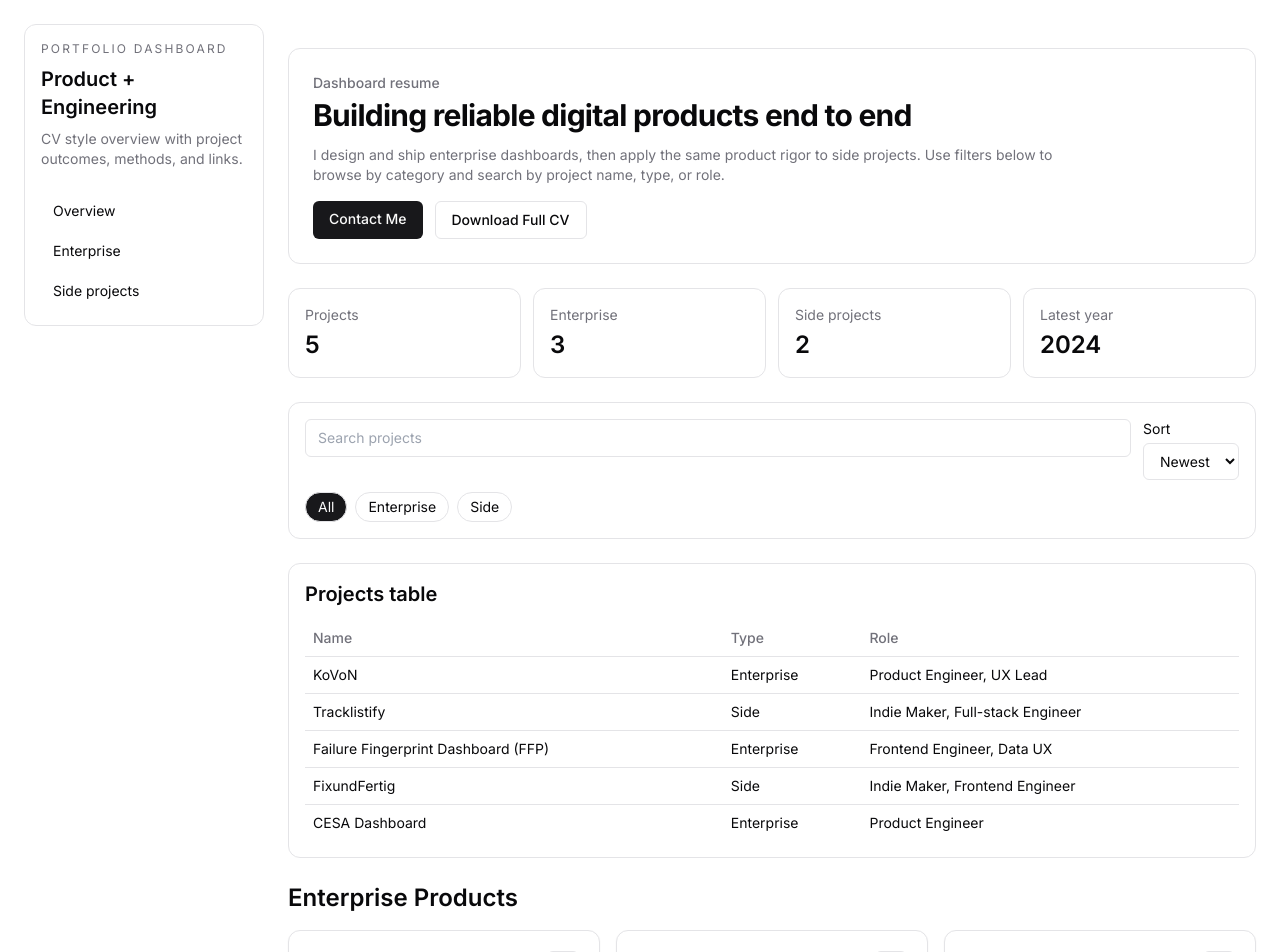
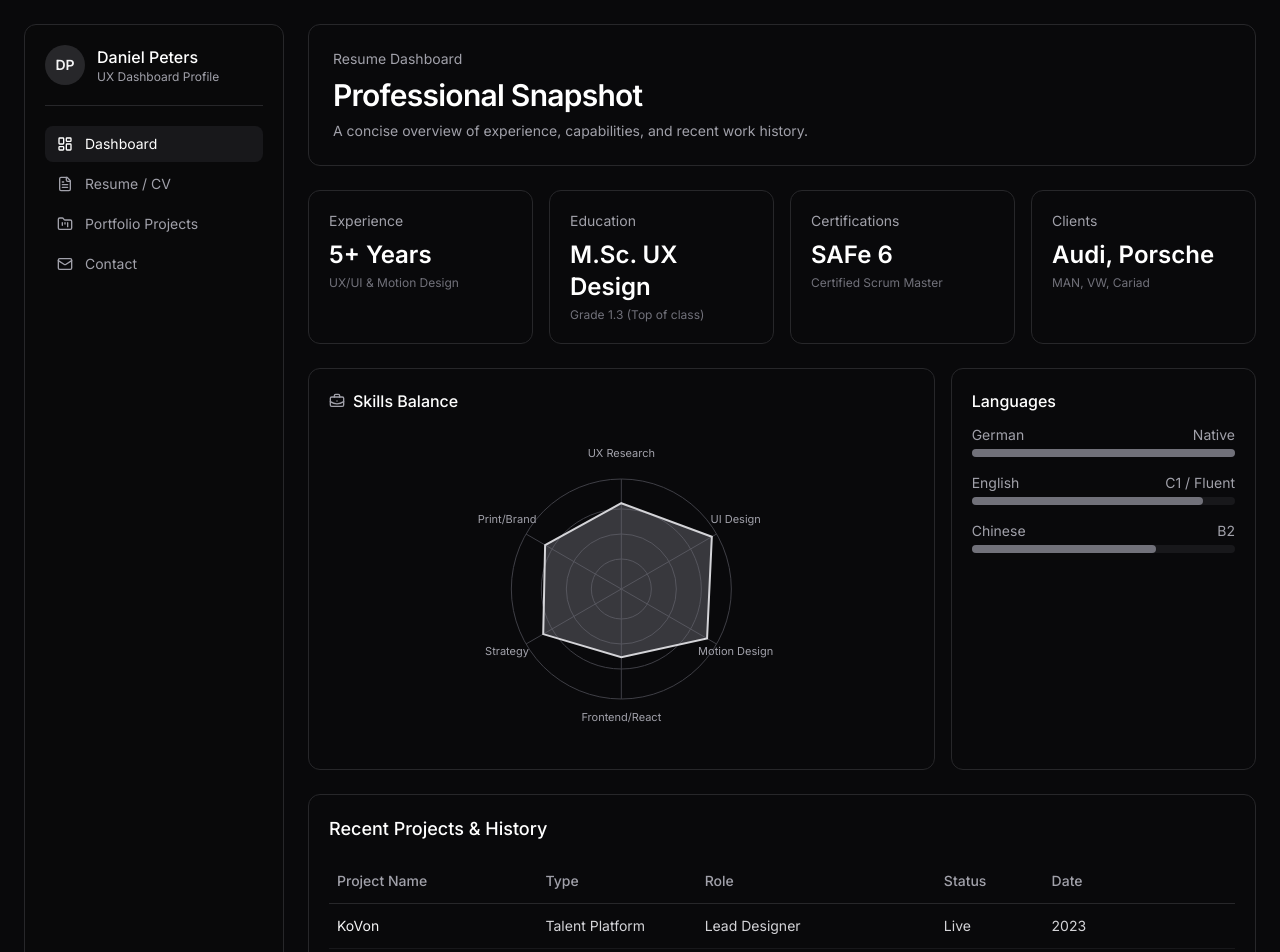
Before and after one commit to weareuntitled/ux-portfolio, a Next.js app: page / in a window 1280 px wide. Shown: the top 952 px of the page. Built offline with nearby package versions, Linux system fonts and the light colour scheme.

Commit message:
Build dark resume dashboard homepage

```diff
--- a/src/app/page.tsx
+++ b/src/app/page.tsx
@@ -1,195 +1,221 @@
 'use client';
 
 import Link from 'next/link';
-import { useMemo, useState } from 'react';
-import { FileText, FolderKanban, Globe, LayoutDashboard } from 'lucide-react';
-import { FiltersBar } from '@/components/FiltersBar';
-import { ProjectCard } from '@/components/ProjectCard';
-import { projects } from '@/content/projects';
+import { BriefcaseBusiness, FileText, FolderKanban, Github, LayoutDashboard, Mail } from 'lucide-react';
+
+const navItems = [
+  { label: 'Dashboard', href: '#', icon: LayoutDashboard },
+  { label: 'Resume / CV', href: '#', icon: FileText },
+  { label: 'Portfolio Projects', href: '#', icon: FolderKanban },
+  { label: 'Contact', href: '#', icon: Mail }
+];
+
+const statCards = [
+  { title: 'Experience', value: '5+ Years', subtext: 'UX/UI & Motion Design' },
+  { title: 'Education', value: 'M.Sc. UX Design', subtext: 'Grade 1.3 (Top of class)' },
+  { title: 'Certifications', value: 'SAFe 6', subtext: 'Certified Scrum Master' },
+  { title: 'Clients', value: 'Audi, Porsche', subtext: 'MAN, VW, Cariad' }
+];
+
+const skillLevels = [
+  { label: 'UX Research', value: 78 },
+  { label: 'UI Design', value: 95 },
+  { label: 'Motion Design', value: 90 },
+  { label: 'Frontend/React', value: 62 },
+  { label: 'Strategy', value: 82 },
+  { label: 'Print/Brand', value: 80 }
+];
+
+const languageLevels = [
+  { label: 'German', proficiency: 'Native', value: 100 },
+  { label: 'English', proficiency: 'C1 / Fluent', value: 88 },
+  { label: 'Chinese', proficiency: 'B2', value: 70 }
+];
+
+const projects = [
+  { name: 'KoVon', type: 'Talent Platform', role: 'Lead Designer', status: 'Live', date: '2023' },
+  { name: 'FFP Dashboard', type: 'Internal Analytics', role: 'UX/UI & Motion', status: 'In Review', date: '2024' },
+  { name: 'Compliance Dashboard', type: 'SaaS Product', role: 'Product Design', status: 'Beta', date: '2024' },
+  {
+    name: '8020 Consulting',
+    type: 'Consultancy',
+    role: 'Consultant Digital Products',
+    status: 'Completed',
+    date: 'Oct 2022 - Nov 2025'
+  },
+  {
+    name: 'Kontrast Festival',
+    type: 'Event Brand',
+    role: 'Co-Founder & Design Lead',
+    status: 'Completed',
+    date: '2021 - 2024'
+  }
+];
+
+function RadarChartMock() {
+  const center = 160;
+  const radius = 110;
+  const points = skillLevels
+    .map((skill, index) => {
+      const angle = (Math.PI * 2 * index) / skillLevels.length - Math.PI / 2;
+      const scaled = (skill.value / 100) * radius;
+      const x = center + Math.cos(angle) * scaled;
+      const y = center + Math.sin(angle) * scaled;
+      return `${x},${y}`;
+    })
+    .join(' ');
+
+  return (
+    <svg viewBox="0 0 320 320" className="h-full w-full">
+      {[30, 55, 80, 110].map((ring) => (
+        <circle key={ring} cx={center} cy={center} r={ring} fill="none" stroke="#3f3f46" strokeWidth="1" />
+      ))}
+      {skillLevels.map((skill, index) => {
+        const angle = (Math.PI * 2 * index) / skillLevels.length - Math.PI / 2;
+        const x = center + Math.cos(angle) * radius;
+        const y = center + Math.sin(angle) * radius;
+        const tx = center + Math.cos(angle) * (radius + 22);
+        const ty = center + Math.sin(angle) * (radius + 22);
+        return (
+          <g key={skill.label}>
+            <line x1={center} y1={center} x2={x} y2={y} stroke="#3f3f46" strokeWidth="1" />
+            <text x={tx} y={ty} textAnchor="middle" fill="#a1a1aa" fontSize="11">
+              {skill.label}
+            </text>
+          </g>
+        );
+      })}
+      <polygon points={points} fill="#71717a" fillOpacity="0.45" stroke="#d4d4d8" strokeWidth="2" />
+    </svg>
+  );
+}
+
+function RadialBarsMock() {
+  return (
+    <div className="space-y-4 pt-3">
+      {languageLevels.map((lang) => (
+        <div key={lang.label}>
+          <div className="mb-1 flex items-center justify-between text-sm text-zinc-400">
+            <span>{lang.label}</span>
+            <span>{lang.proficiency}</span>
+          </div>
+          <div className="h-2 rounded-full bg-zinc-900">
+            <div className="h-2 rounded-full bg-zinc-500" style={{ width: `${lang.value}%` }} />
+          </div>
+        </div>
+      ))}
+    </div>
+  );
+}
 
 export default function HomePage() {
-  const [query, setQuery] = useState('');
-  const [category, setCategory] = useState<'All' | 'Enterprise' | 'Side'>('All');
-  const [sort, setSort] = useState<'newest' | 'oldest' | 'title'>('newest');
+  return (
+    <main className="min-h-screen bg-zinc-950 text-zinc-100">
+      <div className="mx-auto grid max-w-[1400px] gap-6 p-4 md:grid-cols-[260px_1fr] md:p-6">
+        <aside className="flex min-h-[calc(100vh-3rem)] flex-col rounded-xl border border-zinc-800 bg-zinc-950/80 p-5">
+          <div className="flex items-center gap-3 border-b border-zinc-800 pb-5">
+            <div className="flex h-10 w-10 items-center justify-center rounded-full bg-zinc-800 text-sm font-semibold">DP</div>
+            <div>
+              <p className="font-medium text-white">Daniel Peters</p>
+              <p className="text-xs text-zinc-400">UX Dashboard Profile</p>
+            </div>
+          </div>
 
-  const filteredProjects = useMemo(() => {
-    const normalizedQuery = query.toLowerCase().trim();
+          <nav className="mt-5 space-y-1" aria-label="Sidebar navigation">
+            {navItems.map(({ label, href, icon: Icon }, index) => (
+              <a
+                key={label}
+                href={href}
+                className={`flex items-center gap-3 rounded-lg px-3 py-2 text-sm ${
+                  index === 0 ? 'bg-zinc-900 text-white' : 'text-zinc-400 hover:bg-zinc-900 hover:text-zinc-100'
+                }`}
+              >
+                <Icon className="h-4 w-4" aria-hidden="true" />
+                {label}
+              </a>
+            ))}
+          </nav>
 
-    return projects
-      .filter((project) => {
-        const matchesCategory = category === 'All' ? true : project.category === category;
-        const text = [project.title, project.category, ...project.roles].join(' ').toLowerCase();
-        const matchesQuery = normalizedQuery ? text.includes(normalizedQuery) : true;
-        return matchesCategory && matchesQuery;
-      })
-      .sort((a, b) => {
-        if (sort === 'title') return a.title.localeCompare(b.title);
-        return sort === 'newest' ? Number(b.year) - Number(a.year) : Number(a.year) - Number(b.year);
-      });
-  }, [category, query, sort]);
-
-  const enterprise = filteredProjects.filter((project) => project.category === 'Enterprise');
-  const side = filteredProjects.filter((project) => project.category === 'Side');
-  const years = projects.map((project) => Number(project.year));
-
-  const stats = [
-    { label: 'Projects', value: projects.length.toString() },
-    { label: 'Enterprise', value: projects.filter((project) => project.category === 'Enterprise').length.toString() },
-    { label: 'Side projects', value: projects.filter((project) => project.category === 'Side').length.toString() },
-    { label: 'Latest year', value: Math.max(...years).toString() }
-  ];
-
-  return (
-    <main className="mx-auto grid w-full max-w-7xl gap-6 p-6 md:grid-cols-[240px_1fr]">
-      <aside className="hidden h-fit rounded-xl border bg-card p-4 text-card-foreground md:flex md:flex-col md:sticky md:top-6">
-        <p className="text-xs uppercase tracking-[0.18em] text-muted-foreground">Portfolio Dashboard</p>
-        <h1 className="mt-2 text-xl font-semibold">Product + Engineering</h1>
-        <p className="mt-2 text-sm text-muted-foreground">CV style overview with project outcomes, methods, and links.</p>
-        <nav className="mt-6 space-y-1 text-sm" aria-label="Dashboard sections">
-          <a
-            href="#overview"
-            className="block rounded-md px-3 py-2 hover:bg-accent focus:outline-none focus:ring-2 focus:ring-ring focus:ring-offset-2"
+          <div className="mt-auto border-t border-zinc-800 pt-5 text-sm">
+            <Link
+              href="https://github.com"
+              className="mb-2 flex items-center gap-2 text-zinc-400 hover:text-zinc-100"
+              target="_blank"
+              rel="noreferrer"
             >
-            Overview
+              <Github className="h-4 w-4" aria-hidden="true" />
+              GitHub
+            </Link>
+            <a href="mailto:hi@untitled-ux.de" className="flex items-center gap-2 text-zinc-400 hover:text-zinc-100">
+              <Mail className="h-4 w-4" aria-hidden="true" />
+              hi@untitled-ux.de
             </a>
-          <a
-            href="#enterprise-projects"
-            className="block rounded-md px-3 py-2 hover:bg-accent focus:outline-none focus:ring-2 focus:ring-ring focus:ring-offset-2"
-          >
-            Enterprise
-          </a>
-          <a
-            href="#side-projects"
-            className="block rounded-md px-3 py-2 hover:bg-accent focus:outline-none focus:ring-2 focus:ring-ring focus:ring-offset-2"
-          >
-            Side projects
-          </a>
-        </nav>
+          </div>
         </aside>
 
-      <section className="space-y-6" id="overview">
-        <nav
-          className="md:hidden rounded-xl border border-zinc-200 bg-zinc-50 p-2 text-zinc-800"
-          aria-label="Mobile dashboard navigation"
-        >
-          <ul className="grid grid-cols-2 gap-2 text-sm">
-            <li>
-              <a href="#overview" className="flex items-center gap-2 rounded-md px-3 py-2 hover:bg-zinc-100">
-                <LayoutDashboard className="h-4 w-4" aria-hidden="true" />
-                Dashboard
-              </a>
-            </li>
-            <li>
-              <a href="#resume-cv" className="flex items-center gap-2 rounded-md px-3 py-2 hover:bg-zinc-100">
-                <FileText className="h-4 w-4" aria-hidden="true" />
-                Resume / CV
-              </a>
-            </li>
-            <li>
-              <a href="#enterprise-projects" className="flex items-center gap-2 rounded-md px-3 py-2 hover:bg-zinc-100">
-                <FolderKanban className="h-4 w-4" aria-hidden="true" />
-                Projects
-              </a>
-            </li>
-            <li>
-              <Link href="/" className="flex items-center gap-2 rounded-md px-3 py-2 hover:bg-zinc-100">
-                <Globe className="h-4 w-4" aria-hidden="true" />
-                Portfolio Site
-              </Link>
-            </li>
-          </ul>
-        </nav>
-
-        <header className="rounded-xl border bg-card p-6" id="resume-cv">
-          <p className="text-sm font-medium text-muted-foreground">Dashboard resume</p>
-          <h2 className="mt-1 text-3xl font-bold tracking-tight">Building reliable digital products end to end</h2>
-          <p className="mt-3 max-w-3xl text-sm text-muted-foreground">
-            I design and ship enterprise dashboards, then apply the same product rigor to side projects. Use filters below to
-            browse by category and search by project name, type, or role.
-          </p>
-          <div className="mt-4 flex flex-wrap gap-3">
-            <a
-              href="mailto:hello@portfolio.dev"
-              className="rounded-md bg-primary px-4 py-2 text-sm font-medium text-primary-foreground hover:opacity-90"
-            >
-              Contact Me
-            </a>
-            <a
-              href="/cv.pdf"
-              download
-              className="rounded-md border px-4 py-2 text-sm font-medium hover:bg-accent"
-            >
-              Download Full CV
-            </a>
-          </div>
+        <section className="space-y-6">
+          <header className="rounded-xl border border-zinc-800 bg-zinc-950 p-6">
+            <p className="text-sm text-zinc-400">Resume Dashboard</p>
+            <h1 className="mt-2 text-3xl font-semibold tracking-tight text-white">Professional Snapshot</h1>
+            <p className="mt-2 text-sm text-zinc-400">A concise overview of experience, capabilities, and recent work history.</p>
           </header>
 
-        <section className="grid gap-3 sm:grid-cols-2 xl:grid-cols-4" aria-label="Profile statistics">
-          {stats.map((item) => (
-            <article key={item.label} className="rounded-xl border bg-card p-4">
-              <p className="text-sm text-muted-foreground">{item.label}</p>
-              <p className="mt-1 text-2xl font-semibold">{item.value}</p>
+          <section className="grid gap-4 sm:grid-cols-2 xl:grid-cols-4" aria-label="KPI cards">
+            {statCards.map((card) => (
+              <article key={card.title} className="rounded-xl border border-zinc-800 bg-zinc-950 p-5">
+                <p className="text-sm text-zinc-400">{card.title}</p>
+                <p className="mt-2 text-2xl font-semibold text-white">{card.value}</p>
+                <p className="mt-1 text-xs text-zinc-500">{card.subtext}</p>
               </article>
             ))}
           </section>
 
-        <FiltersBar
-          query={query}
-          category={category}
-          sort={sort}
-          onQueryChange={setQuery}
-          onCategoryChange={setCategory}
-          onSortChange={setSort}
-        />
+          <section className="grid gap-4 lg:grid-cols-3">
+            <article className="rounded-xl border border-zinc-800 bg-zinc-950 p-5 lg:col-span-2">
+              <div className="mb-4 flex items-center gap-2">
+                <BriefcaseBusiness className="h-4 w-4 text-zinc-400" aria-hidden="true" />
+                <h2 className="text-base font-medium text-white">Skills Balance</h2>
+              </div>
+              <div className="h-[320px] w-full">
+                <RadarChartMock />
+              </div>
+            </article>
 
-        <section className="rounded-xl border bg-card p-4" aria-labelledby="projects-table">
-          <h3 id="projects-table" className="text-xl font-semibold">
-            Projects table
-          </h3>
-          <div className="mt-3 overflow-x-auto">
-            <table className="w-full min-w-[640px] text-left text-sm">
+            <article className="rounded-xl border border-zinc-800 bg-zinc-950 p-5">
+              <h2 className="text-base font-medium text-white">Languages</h2>
+              <RadialBarsMock />
+            </article>
+          </section>
+
+          <section className="rounded-xl border border-zinc-800 bg-zinc-950 p-5">
+            <h2 className="text-lg font-medium text-white">Recent Projects &amp; History</h2>
+            <div className="mt-4 overflow-x-auto">
+              <table className="w-full min-w-[760px] text-left text-sm">
                 <thead>
-                <tr className="border-b text-muted-foreground">
-                  <th className="px-2 py-2 font-medium">Name</th>
-                  <th className="px-2 py-2 font-medium">Type</th>
-                  <th className="px-2 py-2 font-medium">Role</th>
+                  <tr className="border-b border-zinc-800 text-zinc-400">
+                    <th className="px-2 py-3 font-medium">Project Name</th>
+                    <th className="px-2 py-3 font-medium">Type</th>
+                    <th className="px-2 py-3 font-medium">Role</th>
+                    <th className="px-2 py-3 font-medium">Status</th>
+                    <th className="px-2 py-3 font-medium">Date</th>
                   </tr>
                 </thead>
                 <tbody>
-                {filteredProjects.map((project) => (
-                  <tr key={`${project.id}-row`} className="border-b last:border-b-0">
-                    <td className="px-2 py-2">{project.title}</td>
-                    <td className="px-2 py-2">{project.category}</td>
-                    <td className="px-2 py-2">{project.roles.join(', ')}</td>
+                  {projects.map((project) => (
+                    <tr key={project.name} className="border-b border-zinc-900 text-zinc-300 last:border-0">
+                      <td className="px-2 py-3 text-zinc-100">{project.name}</td>
+                      <td className="px-2 py-3">{project.type}</td>
+                      <td className="px-2 py-3">{project.role}</td>
+                      <td className="px-2 py-3">{project.status}</td>
+                      <td className="px-2 py-3">{project.date}</td>
                     </tr>
                   ))}
                 </tbody>
               </table>
             </div>
           </section>
-
-        <section aria-labelledby="enterprise-projects">
-          <h3 id="enterprise-projects" className="mb-4 text-2xl font-semibold">
-            Enterprise Products
-          </h3>
-          <div className="grid gap-4 md:grid-cols-2 xl:grid-cols-3">
-            {enterprise.map((project) => (
-              <ProjectCard key={project.id} project={project} />
-            ))}
+        </section>
       </div>
-        </section>
-
-        <section aria-labelledby="side-projects">
-          <h3 id="side-projects" className="mb-4 text-2xl font-semibold">
-            Side Projects
-          </h3>
-          <div className="grid gap-4 md:grid-cols-2">
-            {side.map((project) => (
-              <ProjectCard key={project.id} project={project} />
-            ))}
-          </div>
-        </section>
-      </section>
     </main>
   );
 }
```
Lines whose indentation alone changed are shown as unchanged.
